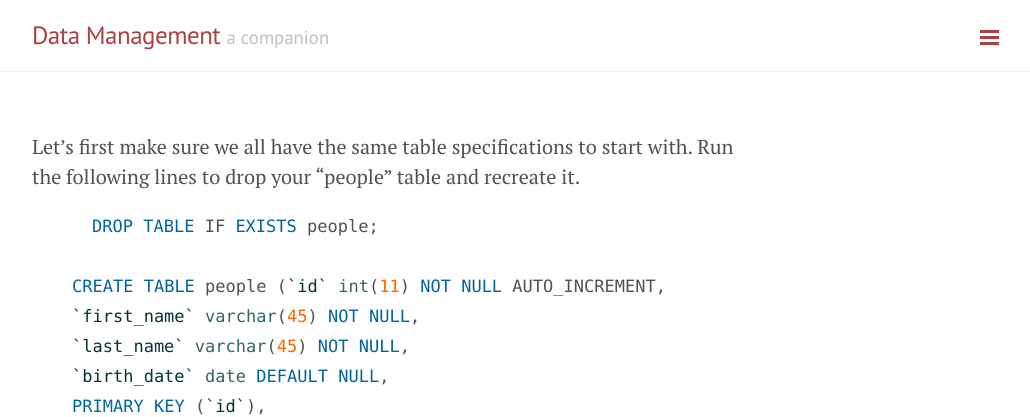
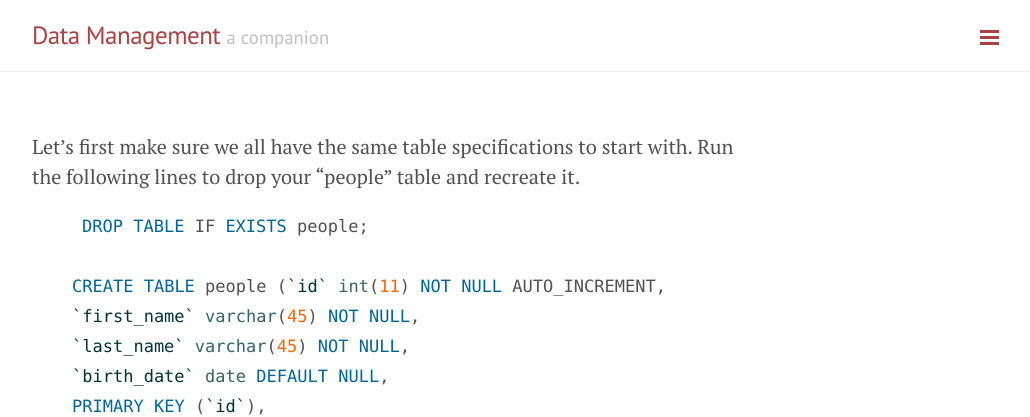
Before and after one commit to retrography/data-management, a Jekyll site: the page built from exercises/session_06.md, in a window 1280 px wide. Shown: the top 417 px of the page, without its empty margins (248-1278 px from the left). Built offline with Jekyll 4.4.1, drawn with Linux system fonts in a browser that asks for light colours; Markdown is read by kramdown in place of the engine named in the settings.

Commit message:
css updates

```diff
--- a/public/css/poole.css
+++ b/public/css/poole.css
@@ -191,8 +191,7 @@ div.highlight pre {
 }
 
 pre code {
-  padding: 0px;
-  margin: 20px;
+  padding: 10px 10px 10px 10px;
 /*  font-size: 85%;*/
   color: inherit;
   background-color: transparent;
```
